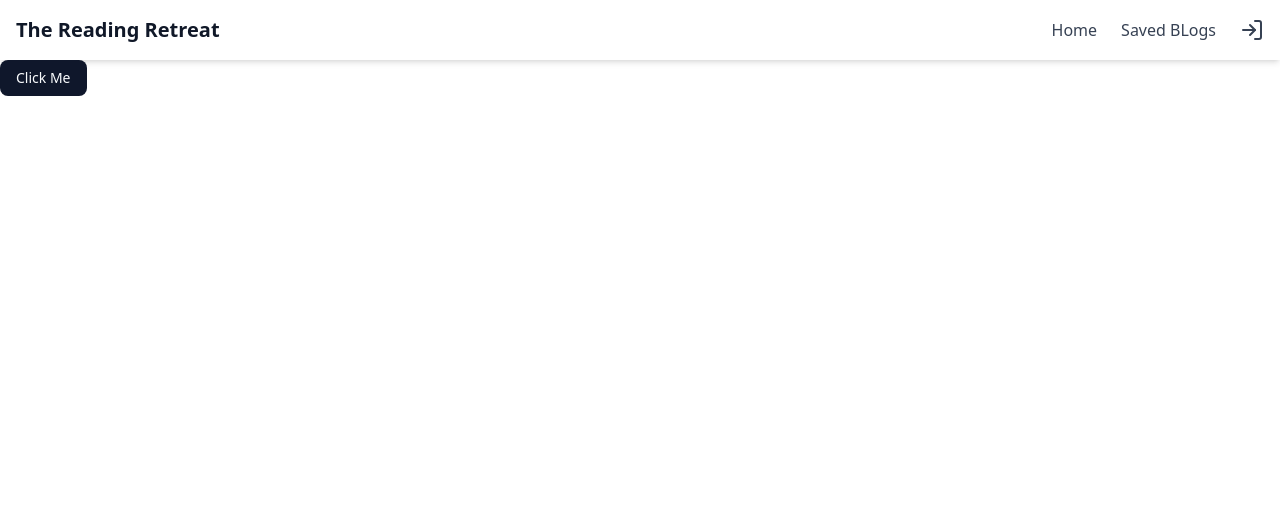
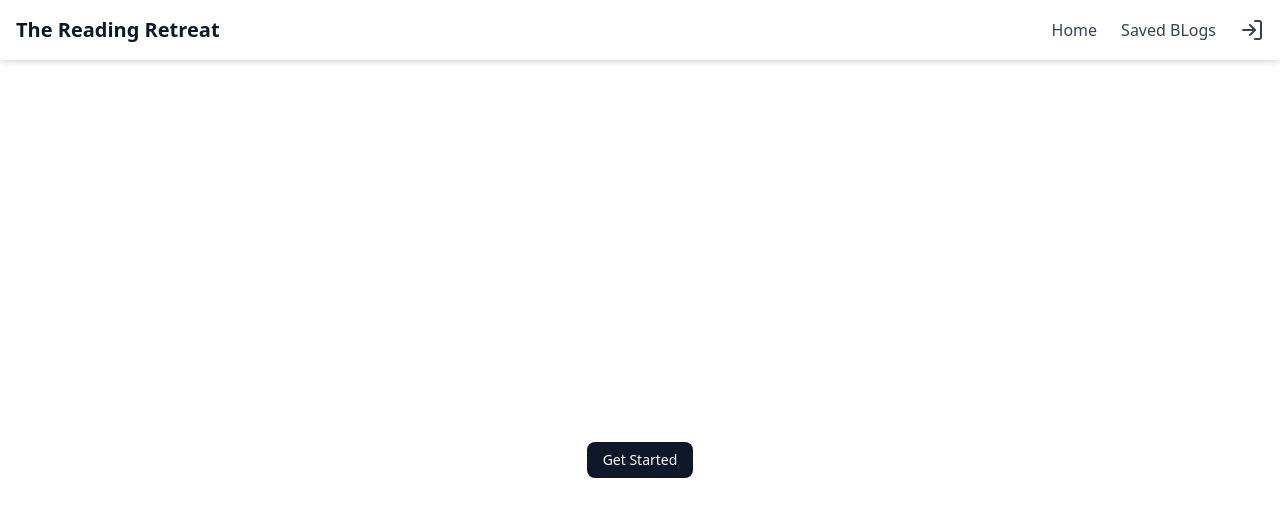
Before and after one commit to imsuzan0/Blog-App, a Next.js app in the folder frontend/: page / in a window 1280 px wide. Shown: the top 516 px of the page. Built offline with nearby package versions, Linux system fonts and the light colour scheme.

Commit message:
feat(home): integrate loading state in Home component for better user experience

```diff
--- a/frontend/src/app/page.tsx
+++ b/frontend/src/app/page.tsx
@@ -1,9 +1,14 @@
+"use client";
+
+import Loading from "@/components/loading";
 import { Button } from "@/components/ui/button";
+import { useAppData } from "@/context/AppContext";
 
 const Home = () => {
+  const {loading} = useAppData()
   return <div>
-    <Button >Click Me</Button>
-  </div>;
+    {loading ? <Loading/> : <div className="flex items-center justify-center h-screen"><Button>Get Started</Button></div>}
+    </div>;
 };
 
 export default Home;
```
